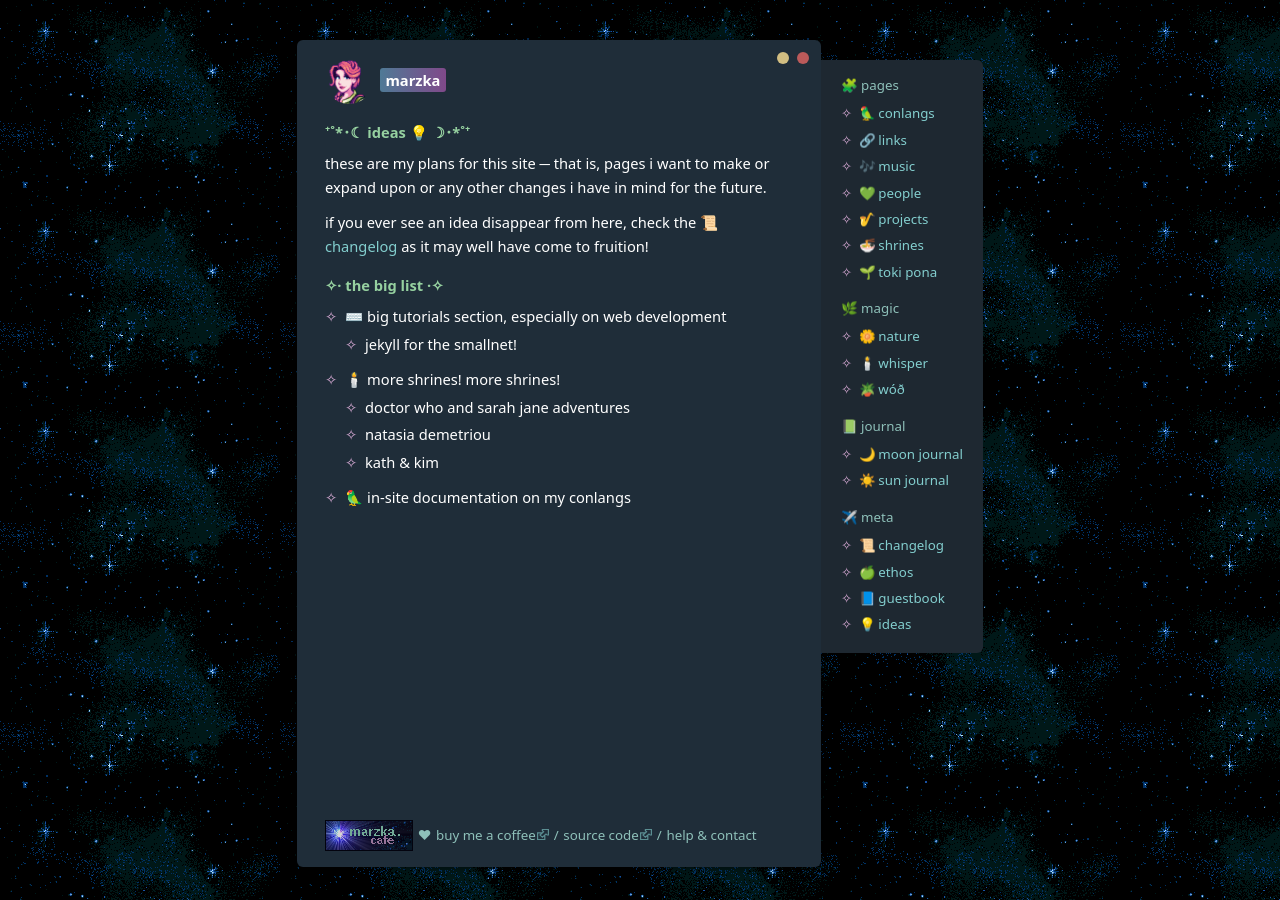
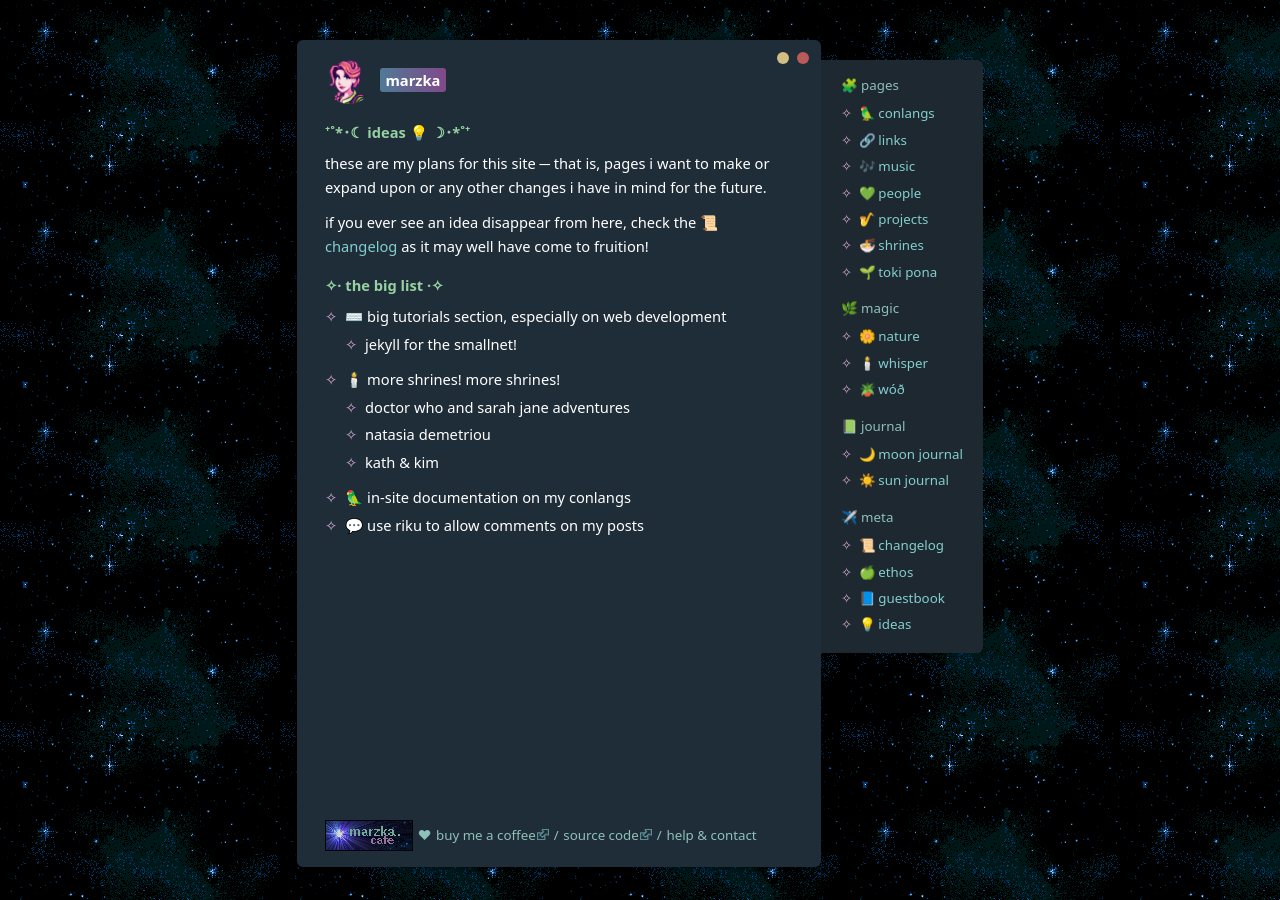
Before and after one commit to m5ka/maria.town, a Jekyll site: the page built from _pages/ideas.md, in a window 1280 px wide. Built offline with Jekyll 4.4.1, drawn with Linux system fonts in a browser that asks for light colours; Markdown is read by kramdown in place of the engine named in the settings.

Commit message:
💡 add comments to ideas

```diff
--- a/_pages/ideas.md
+++ b/_pages/ideas.md
@@ -18,3 +18,4 @@ if you ever see an idea disappear from here, check the 📜[changelog]({% link _
     * natasia demetriou
     * kath & kim
 * 🦜 in-site documentation on my conlangs
+* 💬 use riku to allow comments on my posts
```
